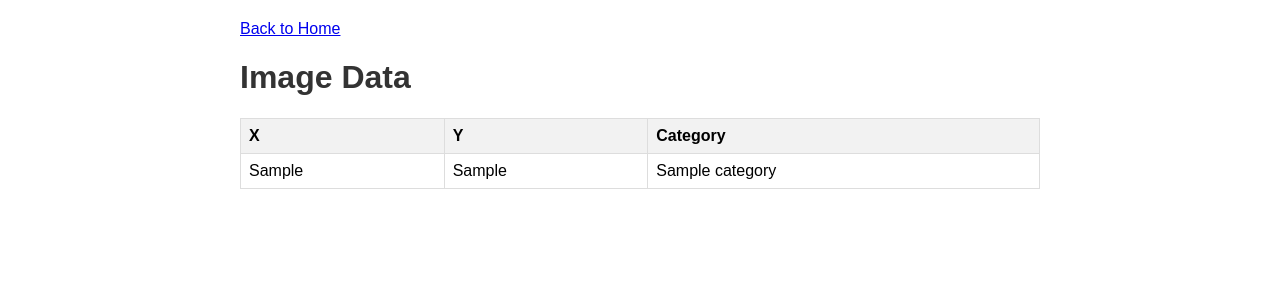
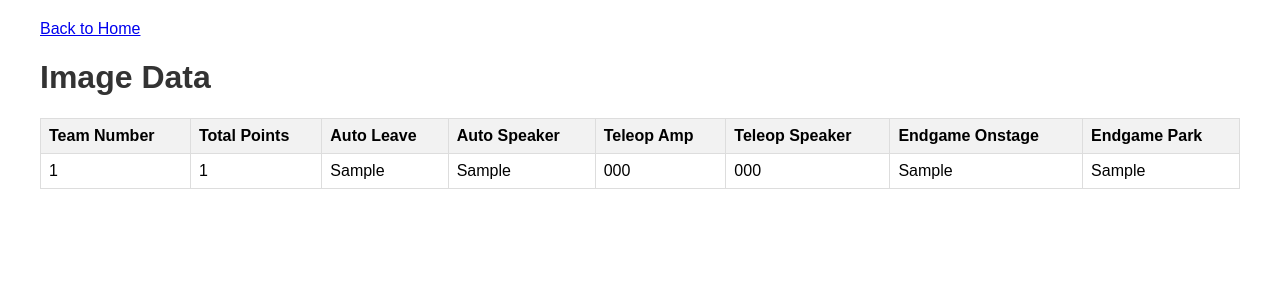
Before and after one commit to jsarsoun/autopath, a Flask app: template templates/view_image_data.html in a window 1280 px wide. Shown: the top 300 px of the page. Run offline with Flask 3, Linux system fonts and the light colour scheme; the template is opened without the code that fills it: most values are stand-ins (such as "Sample title", 1, 10 or a date in 2020).

Commit message:
Extracted and stored bar chart data from the image.

```diff
--- a/templates/view_image_data.html
+++ b/templates/view_image_data.html
@@ -7,7 +7,7 @@
     <style>
         body {
             font-family: Arial, sans-serif;
-            max-width: 800px;
+            max-width: 1200px;
             margin: 0 auto;
             padding: 20px;
         }
@@ -36,15 +36,25 @@
     {% if image_data %}
         <table>
             <tr>
-                <th>X</th>
-                <th>Y</th>
-                <th>Category</th>
+                <th>Team Number</th>
+                <th>Total Points</th>
+                <th>Auto Leave</th>
+                <th>Auto Speaker</th>
+                <th>Teleop Amp</th>
+                <th>Teleop Speaker</th>
+                <th>Endgame Onstage</th>
+                <th>Endgame Park</th>
             </tr>
             {% for item in image_data %}
             <tr>
-                <td>{{ item.x }}</td>
-                <td>{{ item.y }}</td>
-                <td>{{ item.category }}</td>
+                <td>{{ item.team_number }}</td>
+                <td>{{ item.total_points }}</td>
+                <td>{{ item.auto_leave }}</td>
+                <td>{{ item.auto_speaker }}</td>
+                <td>{{ item.teleop_amp }}</td>
+                <td>{{ item.teleop_speaker }}</td>
+                <td>{{ item.endgame_onstage }}</td>
+                <td>{{ item.endgame_park }}</td>
             </tr>
             {% endfor %}
         </table>
```
